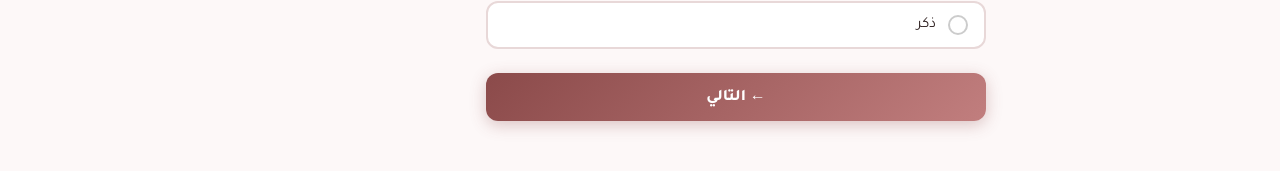
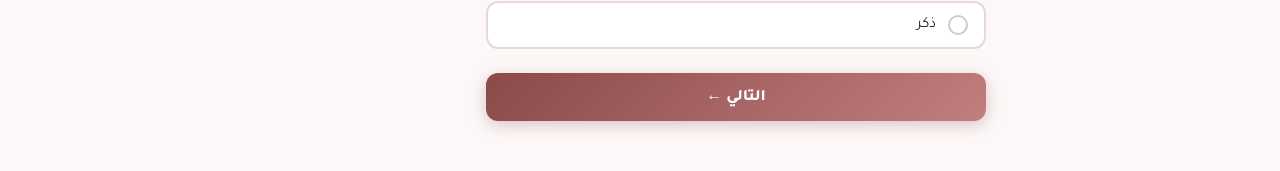
Before and after one commit to ooza-m/dorra-survey, a React (Vite) app in the folder dorra-survey/dorra-survey/: page / in a window 1280 px wide. Both pictures are taken after a click on the button "ابدئي الاستبيان 🌸". Shown: the part 328-499 px from the top of the page. Built offline with nearby package versions, Linux system fonts and the light colour scheme.

Commit message:
Update DorraSurvey.jsx

```diff
--- a/dorra-survey/dorra-survey/src/DorraSurvey.jsx
+++ b/dorra-survey/dorra-survey/src/DorraSurvey.jsx
@@ -517,14 +517,14 @@ const QUESTIONS = [
     id: "q12",
     section: 4,
     text: "بيانات التواصل",
-    hint: "إن كنتِ تودين أن تكوني جزء من دُرَّة",
+    hint: "اختياري — اكتبي ما يناسبكِ فقط",
     type: "contact",
     required: false,
     fields: [
       {
         id: "q12",
         label: "الاسم",
-        placeholder: "اسمكِ...",
+        placeholder: "اسمكِ الثلاثي...",
         inputMode: "text",
       },
       {
@@ -1595,7 +1595,7 @@ export default function DorraSurvey() {
           <span style={{ fontSize: 30, flexShrink: 0 }}>⏱️</span>
           <div>
             <div style={{ fontWeight: 700, fontSize: 15, color: C.text }}>
-              4 دقائق فقط
+              5 دقائق فقط
             </div>
             <div style={{ fontSize: 13, color: C.gray, marginTop: 2 }}>
               {QUESTIONS.length} سؤالاً — وكل إجابة تُشكّل معنا دُرَّة
@@ -1792,7 +1792,7 @@ export default function DorraSurvey() {
             {submitting
               ? "جاري الإرسال..."
               : current < total - 1
-              ? "← التالي"
+              ? "التالي ←"
               : "إرسال الاستبيان 🌸"}
           </button>
         </div>
```
